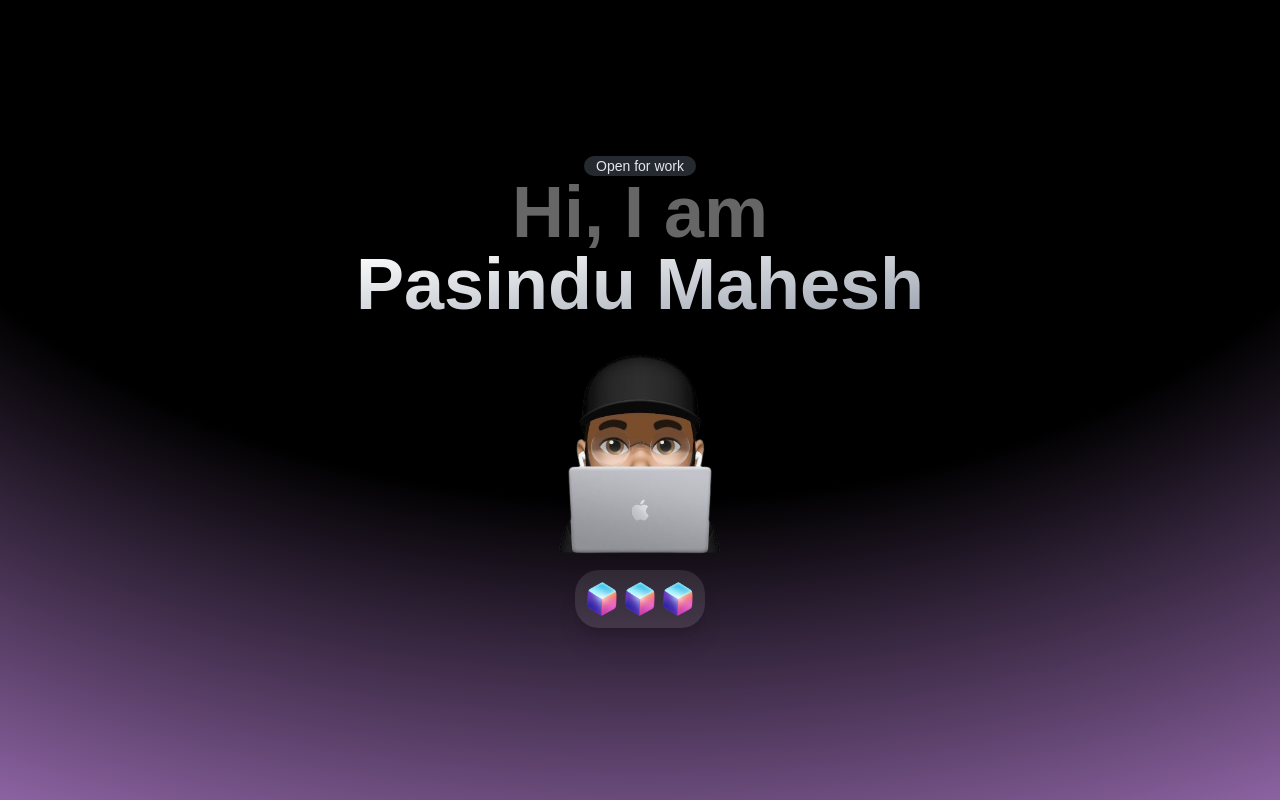
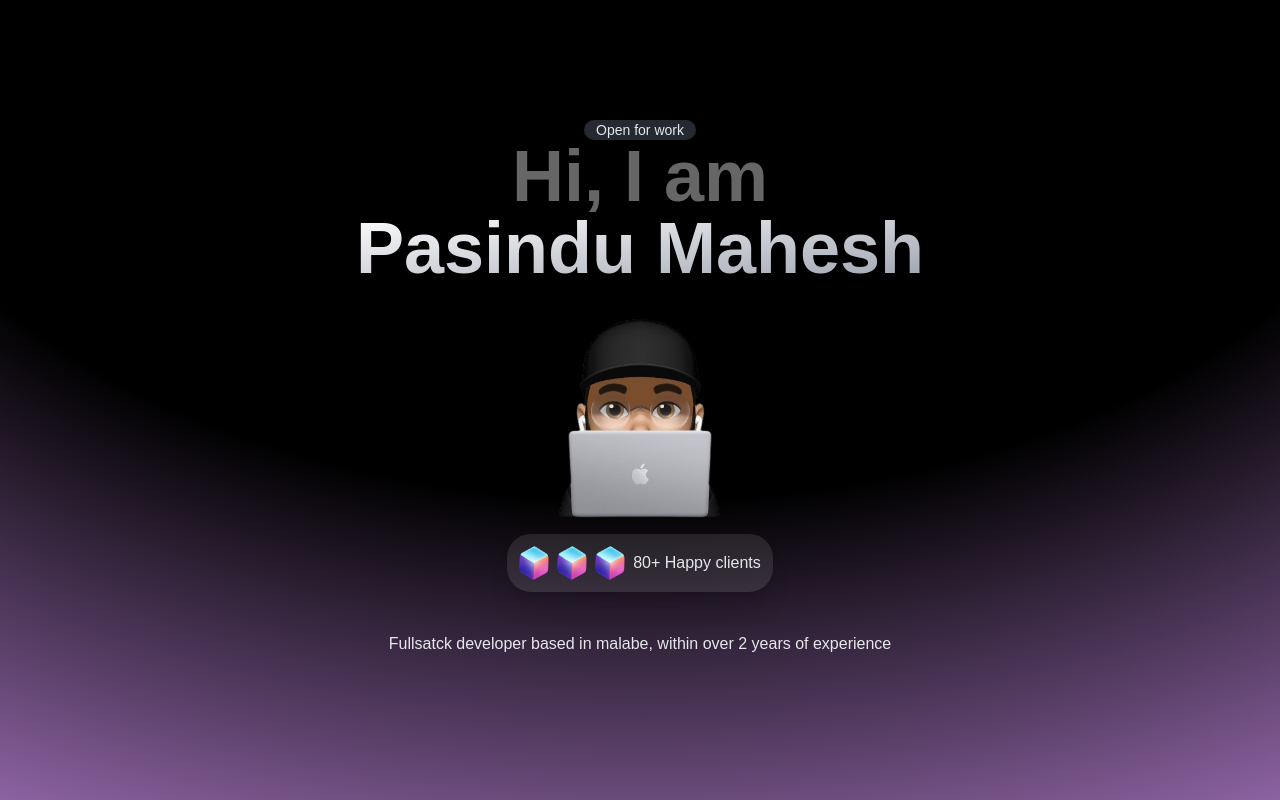
Before and after one commit to pasindu-mahesh/portfolio-next, a Next.js app: page / in a window 1280 px wide. Built offline with nearby package versions, Linux system fonts and the light colour scheme.

Commit message:
feat: add obj phrgrph and full phrghp

```diff
--- a/components/hero.tsx
+++ b/components/hero.tsx
@@ -71,11 +71,10 @@ export const Hero = () => {
                         width={30}
                         className="rounded-2xl mx-auto"
                     />
-
+                    <p className="font-medium">80+ Happy clients</p>
                 </div>
-
-
             </div>
+            <p className="my-6 max-w-lx text-center font-medium">Fullsatck developer based in malabe, within over 2 years of experience</p>
         </motion.section>
     )
 }
```
